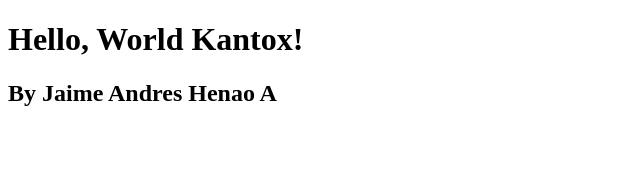
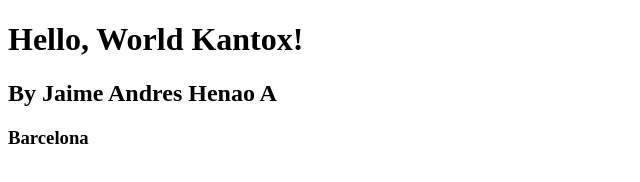
Before and after one commit to JaimeHenaoChallange/GitOps-Kantox, a plain HTML site: page index.html in a window 1280 px wide. Shown: the whole page, without its empty margins (0-640 px from the left). Drawn offline with Linux system fonts and the light colour scheme.

Commit message:
Prueba despleigue:1

```diff
--- a/index.html
+++ b/index.html
@@ -6,5 +6,6 @@
 <body>
     <h1>Hello, World Kantox!</h1>
     <h2>By Jaime Andres Henao A</h2>
+    <h3>Barcelona</h3>
 </body>
 </html>
```
